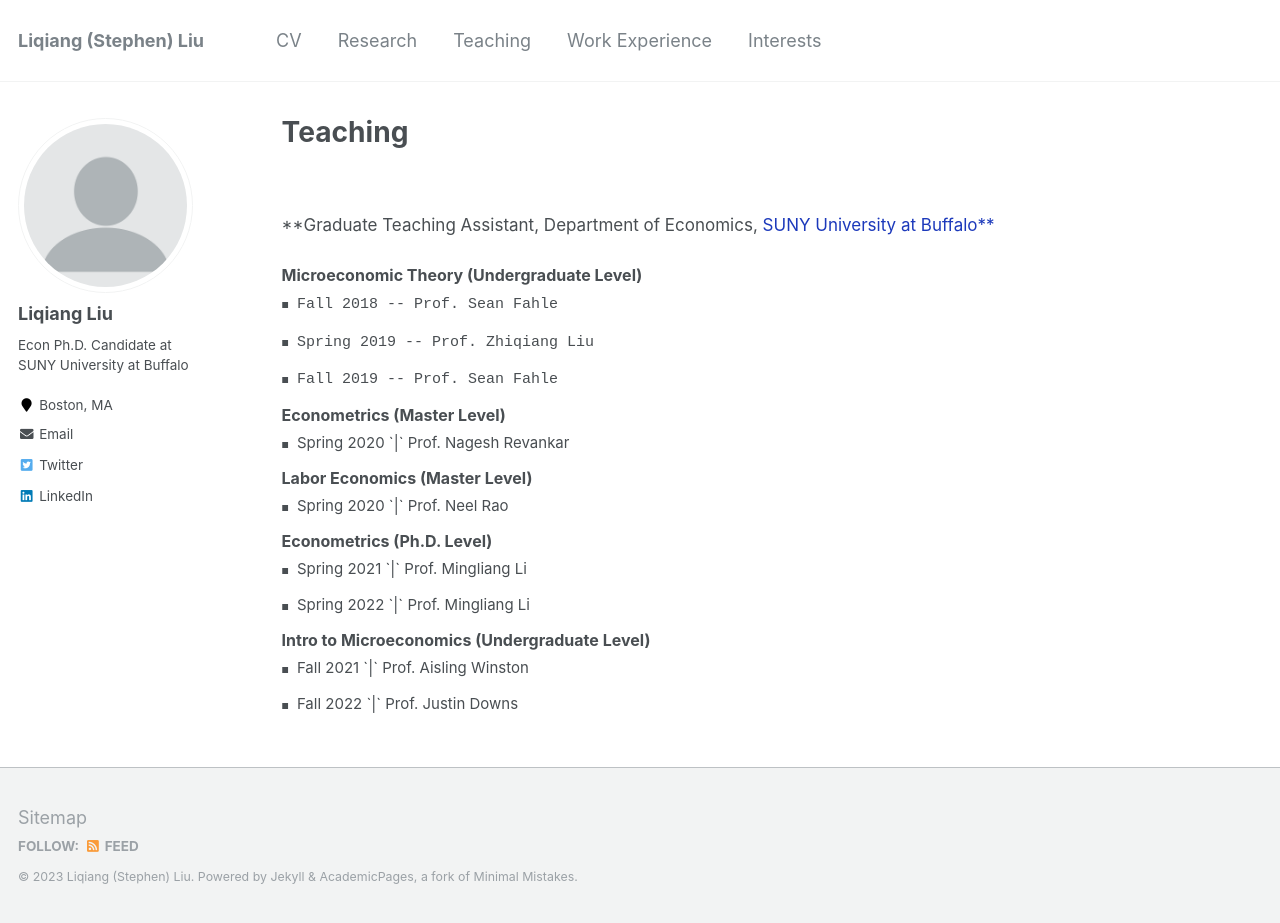
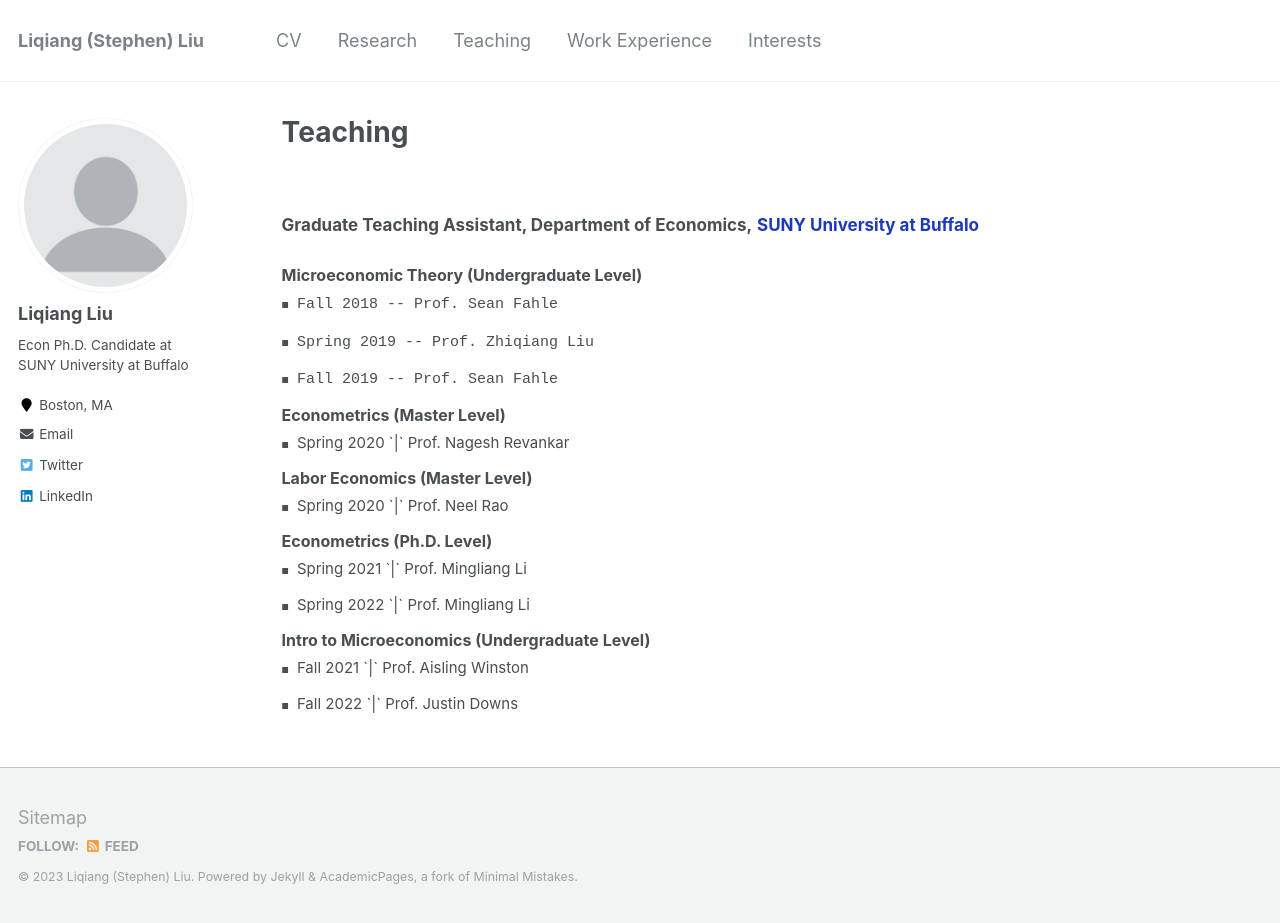
Before and after one commit to Liqiang-Liu/Liqiang-Liu.github.io, a Jekyll site: the page built from _pages/teaching.md, in a window 1280 px wide and 923 px high. Built offline with Jekyll 4.4.1, drawn with Linux system fonts in a browser that asks for light colours.

Commit message:
Update teaching.md

```diff
--- a/_pages/teaching.md
+++ b/_pages/teaching.md
@@ -22,7 +22,7 @@
 
 <br>
 
-<span style="font-size: 17px;"> **Graduate Teaching Assistant, Department of Economics, <span style="color:#1c39bb;"> SUNY University at Buffalo** </span> </span>
+<span style="font-size: 17px;"> **Graduate Teaching Assistant, Department of Economics,** <span style="color:#1c39bb;"> **SUNY University at Buffalo** </span> </span>
 <ul class="custom-bullet">
   <span style="font-size: 16px;"><strong>Microeconomic Theory (Undergraduate Level)</strong></span>
     <ul class="custom-bullet">
```
